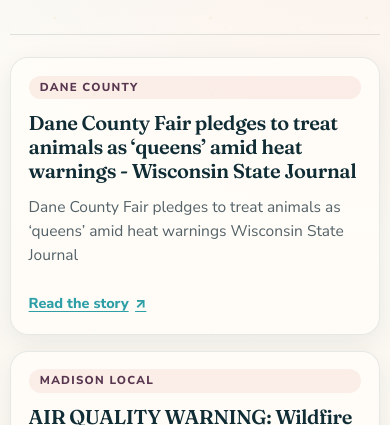
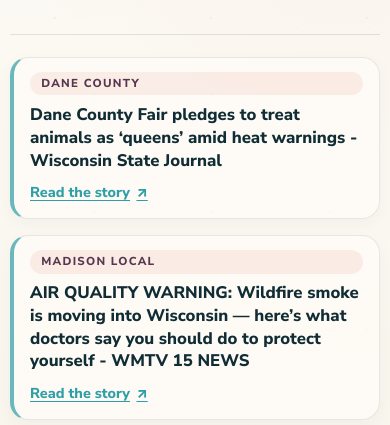
Before and after one commit to parkerpixie/morning-intelligence-report, a plain HTML site: page local.html in a window 390 px wide. Shown: the part 419-844 px from the top of the page. Drawn offline with Linux system fonts and the light colour scheme.

Commit message:
Style no-image stories as compact news rows

```diff
--- a/news-site.css
+++ b/news-site.css
@@ -225,6 +225,54 @@
   padding-top: 0.6rem;
 }
 
+/* Stories without usable artwork become smaller newspaper-style rows. */
+.story-card--compact {
+  grid-column: 1 / -1;
+  min-height: 0;
+  border-left: 4px solid rgba(47, 159, 167, 0.72);
+  background: rgba(255, 253, 248, 0.7);
+  box-shadow: 0 5px 16px rgba(23, 59, 69, 0.04);
+}
+
+.story-card--compact .card-image {
+  display: none;
+}
+
+.story-card--compact .story-card-body {
+  display: grid;
+  grid-template-columns: minmax(95px, auto) minmax(0, 1fr) auto;
+  align-items: center;
+  gap: 0.85rem;
+  padding: 0.85rem 1rem;
+}
+
+.story-card--compact .story-label {
+  grid-column: 1;
+  margin: 0;
+}
+
+.story-card--compact h3 {
+  grid-column: 2;
+  margin: 0;
+  font-family: "Nunito Sans", system-ui, sans-serif;
+  font-size: 1.05rem;
+  font-weight: 800;
+  letter-spacing: 0;
+  line-height: 1.35;
+}
+
+.story-card--compact .story-summary {
+  display: none;
+}
+
+.story-card--compact .story-link {
+  grid-column: 3;
+  align-self: center;
+  margin: 0;
+  padding: 0;
+  white-space: nowrap;
+}
+
 .feed-status {
   grid-column: 1 / -1;
   padding: 1rem 1.15rem;
@@ -269,6 +317,22 @@
     margin-left: 0;
     border-radius: 14px;
   }
+
+  .story-card--compact .story-card-body {
+    grid-template-columns: 1fr auto;
+  }
+
+  .story-card--compact .story-label {
+    grid-column: 1 / -1;
+  }
+
+  .story-card--compact h3 {
+    grid-column: 1;
+  }
+
+  .story-card--compact .story-link {
+    grid-column: 2;
+  }
 }
 
 @media (max-width: 620px) {
@@ -307,4 +371,18 @@
   .story-card-body {
     padding: 1.1rem;
   }
+
+  .story-card--compact .story-card-body {
+    grid-template-columns: 1fr;
+    gap: 0.55rem;
+  }
+
+  .story-card--compact h3,
+  .story-card--compact .story-link {
+    grid-column: 1;
+  }
+
+  .story-card--compact .story-link {
+    justify-self: start;
+  }
 }
```
